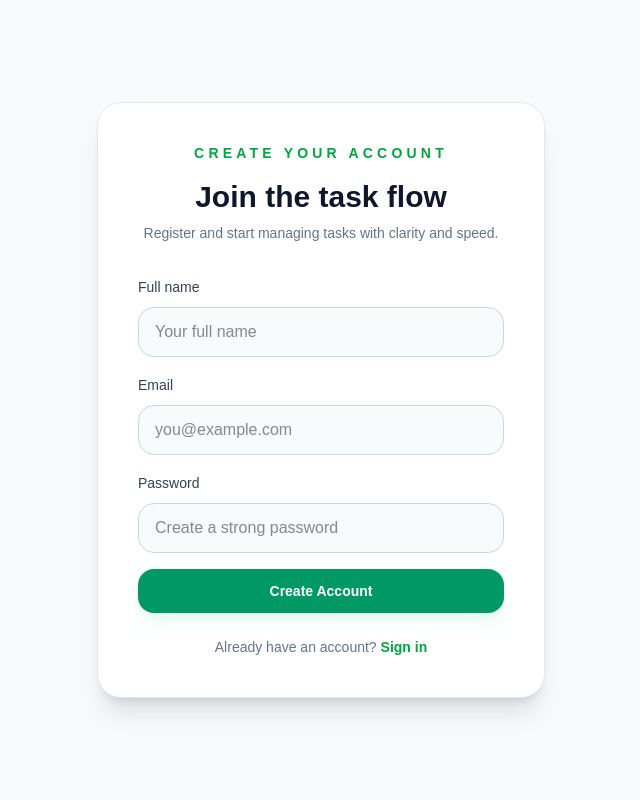
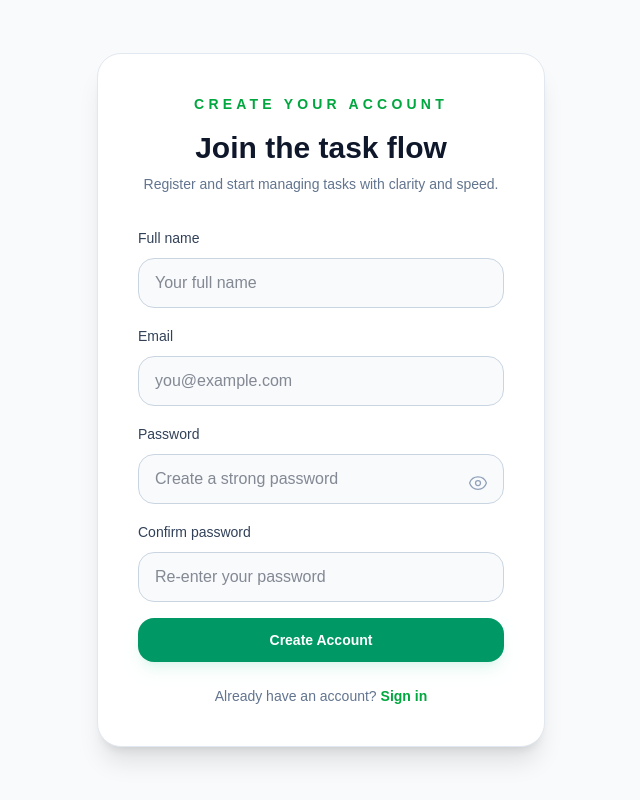
Before and after one commit to Sridhar311/Taskmanagementt, a Next.js app in the folder task-ui/: page /register in a window 1280 px wide. Shown: the whole page, without its empty margins (319-959 px from the left). Built offline with nearby package versions, Linux system fonts and the light colour scheme; no server answers.

Commit message:
Added password eye and confirm password

```diff
--- a/task-ui/app/login/page.tsx
+++ b/task-ui/app/login/page.tsx
@@ -11,6 +11,7 @@ export default function LoginPage() {
 
   const [email, setEmail] = useState("");
   const [password, setPassword] = useState("");
+  const [showPassword, setShowPassword] = useState(false);
   const [error, setError] = useState("");
   const [loading, setLoading] = useState(false);
 
@@ -70,13 +71,32 @@ export default function LoginPage() {
 
             <label className="block">
               <span className="text-sm font-medium text-slate-700">Password</span>
-              <input
-                type="password"
-                value={password}
-                onChange={(e) => setPassword(e.target.value)}
-                className="mt-2 block w-full rounded-2xl border border-slate-300 bg-slate-50 px-4 py-3 text-slate-900 focus:border-indigo-500 focus:outline-none focus:ring-2 focus:ring-indigo-100"
-                placeholder="Enter your password"
-              />
+              <div className="relative">
+                <input
+                  type={showPassword ? "text" : "password"}
+                  value={password}
+                  onChange={(e) => setPassword(e.target.value)}
+                  className="mt-2 block w-full rounded-2xl border border-slate-300 bg-slate-50 px-4 py-3 pr-12 text-slate-900 focus:border-indigo-500 focus:outline-none focus:ring-2 focus:ring-indigo-100"
+                  placeholder="Enter your password"
+                />
+                <button
+                  type="button"
+                  onClick={() => setShowPassword((v) => !v)}
+                  aria-label={showPassword ? "Hide password" : "Show password"}
+                  className="absolute inset-y-0 right-0 top-2 flex items-center pr-4 text-slate-400 hover:text-indigo-600 transition"
+                >
+                  {showPassword ? (
+                    <svg className="w-5 h-5" fill="none" stroke="currentColor" viewBox="0 0 24 24">
+                      <path strokeLinecap="round" strokeLinejoin="round" strokeWidth={1.5} d="M3.98 8.223A10.477 10.477 0 001.934 12C3.226 16.338 7.244 19.5 12 19.5c.993 0 1.953-.138 2.863-.395M6.228 6.228A10.45 10.45 0 0112 4.5c4.756 0 8.773 3.162 10.065 7.498a10.523 10.523 0 01-4.293 5.774M6.228 6.228L3 3m3.228 3.228l3.65 3.65m7.894 7.894L21 21m-3.228-3.228l-3.65-3.65m0 0a3 3 0 10-4.243-4.243m4.243 4.243L9.88 9.88" />
+                    </svg>
+                  ) : (
+                    <svg className="w-5 h-5" fill="none" stroke="currentColor" viewBox="0 0 24 24">
+                      <path strokeLinecap="round" strokeLinejoin="round" strokeWidth={1.5} d="M2.036 12.322a1.012 1.012 0 010-.639C3.423 7.51 7.36 4.5 12 4.5c4.638 0 8.573 3.007 9.963 7.178.07.207.07.431 0 .639C20.577 16.49 16.64 19.5 12 19.5c-4.638 0-8.573-3.007-9.963-7.178z" />
+                      <path strokeLinecap="round" strokeLinejoin="round" strokeWidth={1.5} d="M15 12a3 3 0 11-6 0 3 3 0 016 0z" />
+                    </svg>
+                  )}
+                </button>
+              </div>
             </label>
 
             {error && (
--- a/task-ui/app/register/page.tsx
+++ b/task-ui/app/register/page.tsx
@@ -10,19 +10,26 @@ export default function RegisterPage() {
   const [name, setName] = useState("");
   const [email, setEmail] = useState("");
   const [password, setPassword] = useState("");
+  const [confirmPassword, setConfirmPassword] = useState("");
+  const [showPassword, setShowPassword] = useState(false);
   const [error, setError] = useState("");
   const [loading, setLoading] = useState(false);
 
   const handleRegister = async () => {
     setError("");
 
-    if (!name || !email || !password) {
+    if (!name || !email || !password || !confirmPassword) {
       setError("All fields are required");
       return;
     }
 
     if (password.length < 6) {
       setError("Password must be at least 6 characters");
+      return;
+    }
+
+    if (password !== confirmPassword) {
+      setError("Passwords do not match");
       return;
     }
 
@@ -87,12 +94,42 @@ export default function RegisterPage() {
 
             <label className="block">
               <span className="text-sm font-medium text-slate-700">Password</span>
+              <div className="relative">
+                <input
+                  type={showPassword ? "text" : "password"}
+                  value={password}
+                  onChange={(e) => setPassword(e.target.value)}
+                  className="mt-2 block w-full rounded-2xl border border-slate-300 bg-slate-50 px-4 py-3 pr-12 text-slate-900 focus:border-green-500 focus:outline-none focus:ring-2 focus:ring-green-100"
+                  placeholder="Create a strong password"
+                />
+                <button
+                  type="button"
+                  onClick={() => setShowPassword((v) => !v)}
+                  aria-label={showPassword ? "Hide password" : "Show password"}
+                  className="absolute inset-y-0 right-0 top-2 flex items-center pr-4 text-slate-400 hover:text-green-600 transition"
+                >
+                  {showPassword ? (
+                    <svg className="w-5 h-5" fill="none" stroke="currentColor" viewBox="0 0 24 24">
+                      <path strokeLinecap="round" strokeLinejoin="round" strokeWidth={1.5} d="M3.98 8.223A10.477 10.477 0 001.934 12C3.226 16.338 7.244 19.5 12 19.5c.993 0 1.953-.138 2.863-.395M6.228 6.228A10.45 10.45 0 0112 4.5c4.756 0 8.773 3.162 10.065 7.498a10.523 10.523 0 01-4.293 5.774M6.228 6.228L3 3m3.228 3.228l3.65 3.65m7.894 7.894L21 21m-3.228-3.228l-3.65-3.65m0 0a3 3 0 10-4.243-4.243m4.243 4.243L9.88 9.88" />
+                    </svg>
+                  ) : (
+                    <svg className="w-5 h-5" fill="none" stroke="currentColor" viewBox="0 0 24 24">
+                      <path strokeLinecap="round" strokeLinejoin="round" strokeWidth={1.5} d="M2.036 12.322a1.012 1.012 0 010-.639C3.423 7.51 7.36 4.5 12 4.5c4.638 0 8.573 3.007 9.963 7.178.07.207.07.431 0 .639C20.577 16.49 16.64 19.5 12 19.5c-4.638 0-8.573-3.007-9.963-7.178z" />
+                      <path strokeLinecap="round" strokeLinejoin="round" strokeWidth={1.5} d="M15 12a3 3 0 11-6 0 3 3 0 016 0z" />
+                    </svg>
+                  )}
+                </button>
+              </div>
+            </label>
+
+            <label className="block">
+              <span className="text-sm font-medium text-slate-700">Confirm password</span>
               <input
-                type="password"
-                value={password}
-                onChange={(e) => setPassword(e.target.value)}
+                type={showPassword ? "text" : "password"}
+                value={confirmPassword}
+                onChange={(e) => setConfirmPassword(e.target.value)}
                 className="mt-2 block w-full rounded-2xl border border-slate-300 bg-slate-50 px-4 py-3 text-slate-900 focus:border-green-500 focus:outline-none focus:ring-2 focus:ring-green-100"
-                placeholder="Create a strong password"
+                placeholder="Re-enter your password"
               />
             </label>
 
```
